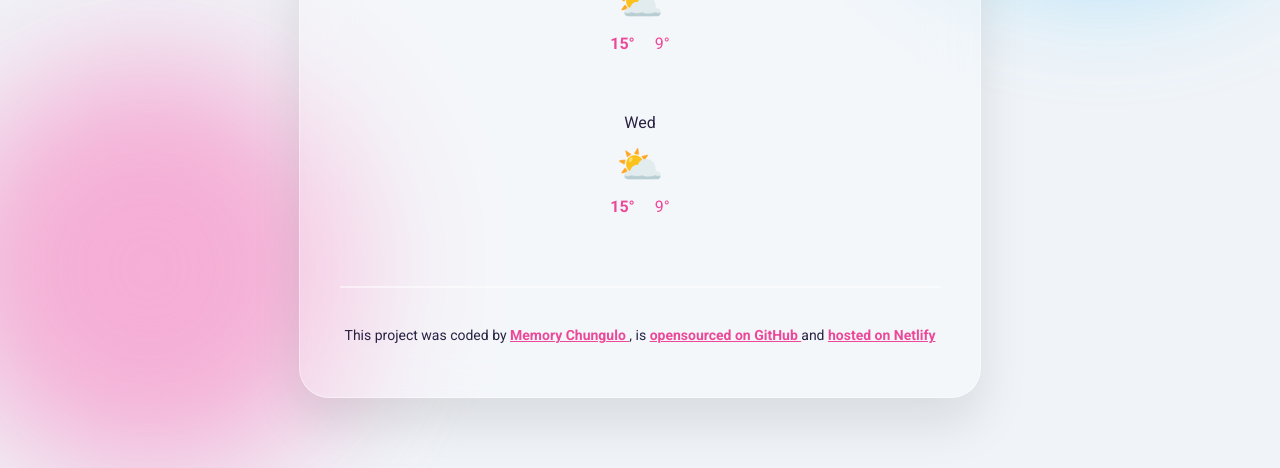
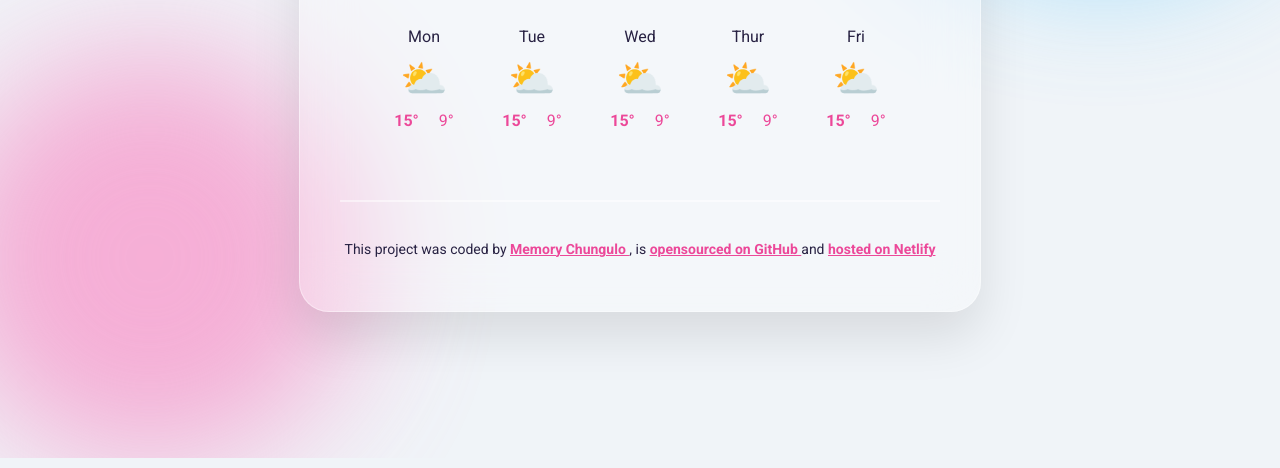
Before and after one commit to Memzy2/SheCodes-W8-Final-Project, a website built with Parcel: page index.html in a window 1280 px wide. Shown: the part 392-860 px from the top of the page. Built offline with nearby package versions, Linux system fonts and the light colour scheme.

Commit message:
Updated the HTML file

```diff
--- a/index.html
+++ b/index.html
@@ -48,6 +48,18 @@
         <div class="weather-forecast">
           <div class="weather-forecast-minibox">
             <div class="weather-forecast-day">
+              Mon
+            </div>
+            <div class="weather-forecast-icon">
+              ⛅
+            </div>
+            <div class="weather-forecast-temperatures">
+              <div class="little-temps"><strong>15°</strong></div>
+              <div class="little-temps">9°</div>
+            </div>
+          </div>
+          <div class="weather-forecast-minibox">
+            <div class="weather-forecast-day">
               Tue
             </div>
             <div class="weather-forecast-icon">
@@ -58,8 +70,6 @@
               <div class="little-temps">9°</div>
             </div>
           </div>
-        </div>
-        <div class="weather-forecast">
           <div class="weather-forecast-minibox">
             <div class="weather-forecast-day">
               Wed
@@ -72,6 +82,31 @@
               <div class="little-temps">9°</div>
             </div>
           </div>
+          <div class="weather-forecast-minibox">
+            <div class="weather-forecast-day">
+              Thur
+            </div>
+            <div class="weather-forecast-icon">
+              ⛅
+            </div>
+            <div class="weather-forecast-temperatures">
+              <div class="little-temps"><strong>15°</strong></div>
+              <div class="little-temps">9°</div>
+            </div>
+          </div>
+          <div class="weather-forecast-minibox">
+            <div class="weather-forecast-day">
+              Fri
+            </div>
+            <div class="weather-forecast-icon">
+              ⛅
+            </div>
+            <div class="weather-forecast-temperatures">
+              <div class="little-temps"><strong>15°</strong></div>
+              <div class="little-temps">9°</div>
+            </div>
+          </div>
+
         </div>
       </main>
       <footer>
```
